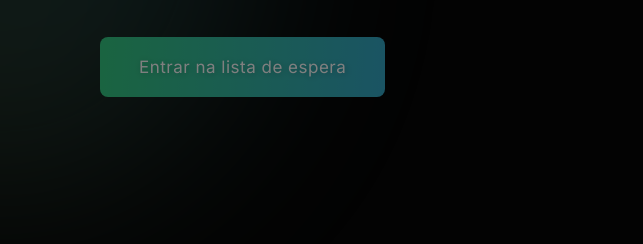
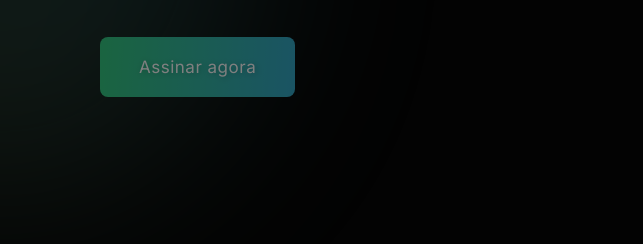
Before and after one commit to seaup-dev/seaup, a plain HTML site: page index.html in a window 1280 px wide. Shown: the part 556-800 px from the top of the page, 0-643 px from the left. Drawn offline with nearby package versions, Linux system fonts and the light colour scheme; a script that the page names is missing; files whose address does not match are found by name.

Commit message:
Pré-lançamento

```diff
--- a/index.html
+++ b/index.html
@@ -169,7 +169,7 @@
                             </h1>
                             <p class="font-size-20 lh-1" style="font-size: 30px;">Acelere os seus negócios e conheça o caminho que grandes empresas de tecnologia usaram para chegar ao sucesso!</p>
                             <div class="button-group mt--30">
-                                <a class="btn-default btn-large" href="#planos">Entrar na lista de espera</a>
+                                <a class="btn-default btn-large" href="#planos">Assinar agora</a>
                             </div>
                         </div>
                     </div>
@@ -289,7 +289,7 @@
                             <p class="font-size-20 lh-1" style="font-size: 30px;">Confira os depoimentos de quem já investiu no SeaUp e desfruta do sucesso
                             </p>
                             <div class="button-group mt--30">
-                                <a class="btn-default btn-large" href="#planos">Entrar na lista de espera</a>
+                                <a class="btn-default btn-large" href="#planos">Assinar agora</a>
                             </div>
                         </div>
                     </div>
```
